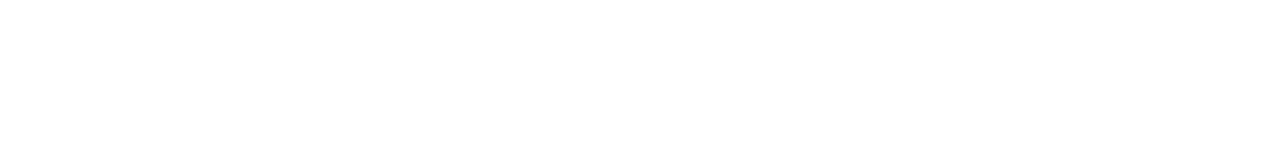
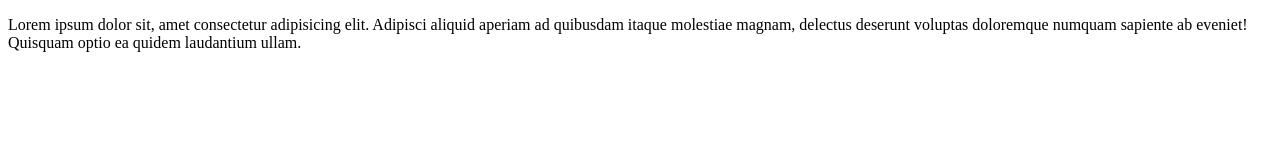
Before and after one commit to frewq/Projecto1, a plain HTML site: page index.html in a window 1280 px wide. Drawn offline with Linux system fonts and the light colour scheme.

Commit message:
cambio pequeños

```diff
--- a/index.html
+++ b/index.html
@@ -9,6 +9,6 @@
     <script src="FizzBuzz.js"></script>
 </head>
 <body>
-
+    <p>Lorem ipsum dolor sit, amet consectetur adipisicing elit. Adipisci aliquid aperiam ad quibusdam itaque molestiae magnam, delectus deserunt voluptas doloremque numquam sapiente ab eveniet! Quisquam optio ea quidem laudantium ullam.</p>
 </body>
 </html>
```
